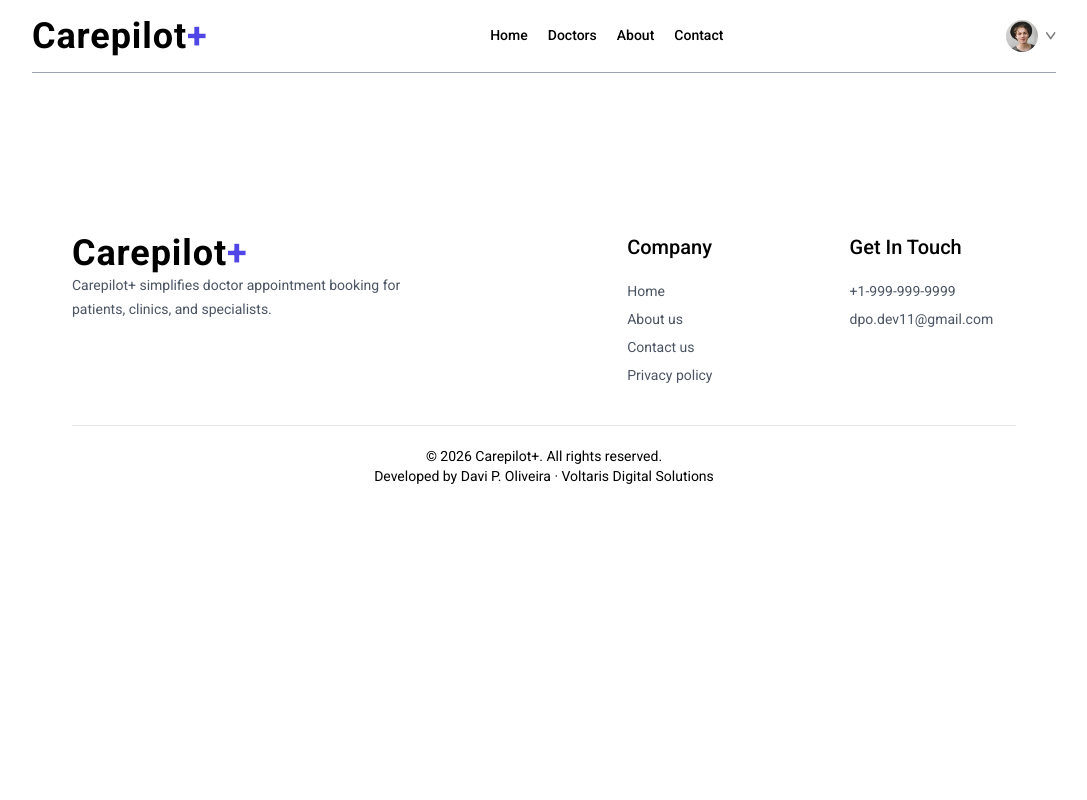
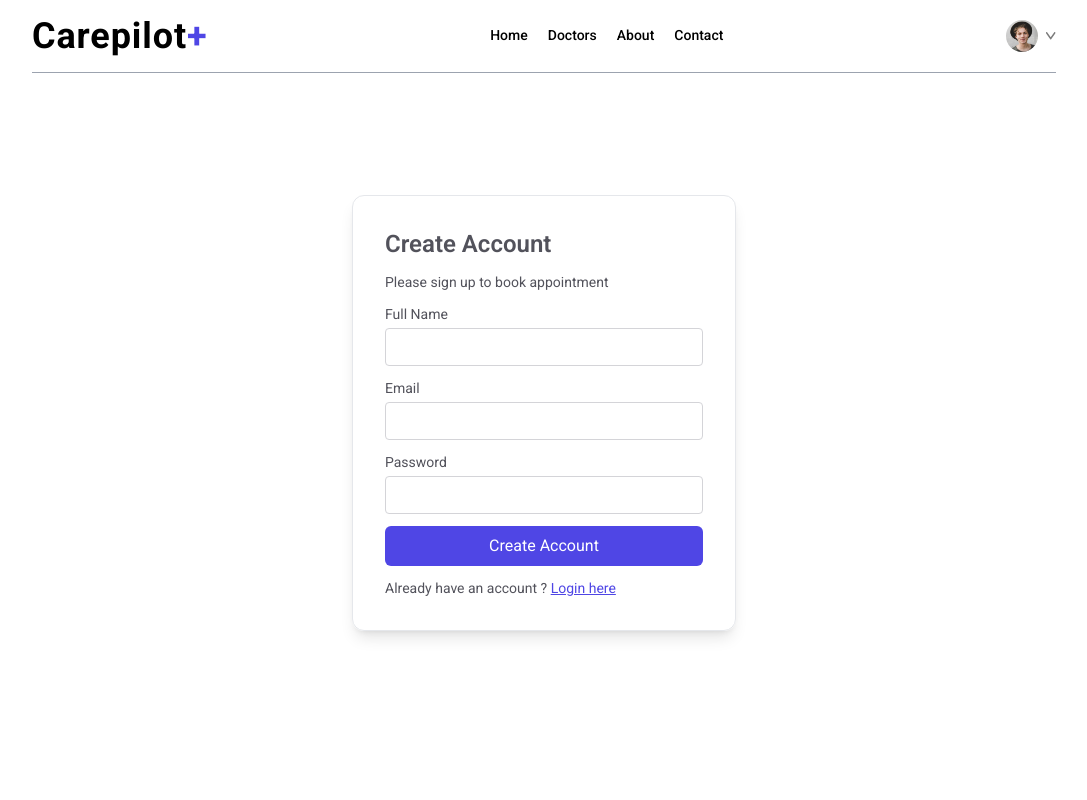
Before and after one commit to davi-p-oliveira-11/carepilot-plus, a React (Vite) app in the folder client/: page /login in a window 1280 px wide. Shown: the top 800 px of the page, without its empty margins (96-1183 px from the left). Built offline with nearby package versions, Linux system fonts and the light colour scheme.

Commit message:
feat(client): create login page layout and form structure

```diff
--- a/client/src/pages/Login.jsx
+++ b/client/src/pages/Login.jsx
@@ -1,11 +1,89 @@
-import React from 'react'
+import { useState } from "react";
 
 const Login = () => {
+  const [state, setState] = useState("Sign Up");
+
+  const [email, setEmail] = useState("");
+  const [password, setPassword] = useState("");
+  const [name, setName] = useState("");
+
+  {/*
+  const onSubmitHandler = async (event) => {
+    event.preventDefault();
+  };
+  */}
+
   return (
-    <div>
+    <form className="min-h-[80vh] flex items-center">
+      <div className="flex flex-col gap-3 m-auto items-start p-8 min-w-[340px] sm:min-w-96 border rounded-xl text-zinc-600 text-sm shadow-lg">
+        <p className="text-2xl font-semibold">
+          {state === "Sign Up" ? "Create Account" : "Login"}
+        </p>
+        <p>
+          Please {state === "Sign Up" ? "sign up" : "log in"} to book
+          appointment
+        </p>
+        {state === "Sign Up" && (
+          <div className="w-full">
+            <p>Full Name</p>
+            <input
+              className="border border-zinc-300 rounded w-full p-2 mt-1"
+              type="text"
+              onChange={(e) => setName(e.target.name)}
+              value={name}
+              required
+            />
+          </div>
+        )}
 
-    </div>
-  )
-}
+        <div className="w-full">
+          <p>Email</p>
+          <input
+            className="border border-zinc-300 rounded w-full p-2 mt-1"
+            type="email"
+            onChange={(e) => setEmail(e.target.name)}
+            value={email}
+            required
+          />
+        </div>
+        <div className="w-full">
+          <p>Password</p>
+          <input
+            className="border border-zinc-300 rounded w-full p-2 mt-1"
+            type="password"
+            onChange={(e) => setPassword(e.target.name)}
+            value={password}
+            required
+          />
+        </div>
 
-export default Login
+        <button className="bg-primary text-white w-full py-2 rounded-md text-base">
+          {state === "Sign Up" ? "Create Account" : "Login"}
+        </button>
+        {state === "Sign Up" ? (
+          <p>
+            Already have an account ?{" "}
+            <span
+              onClick={() => setState("Login")}
+              className="text-primary underline cursor-pointer"
+            >
+              Login here
+            </span>
+          </p>
+        ) : (
+          <p>
+            Create an new account ?{" "}
+            <span
+              onClick={() => setState("Sign Up")}
+              className="text-primary underline cursor-pointer"
+            >
+              Click here
+            </span>
+          </p>
+        )}
+      </div>
+    </form>
+  );
+};
+
+export default Login;
```
